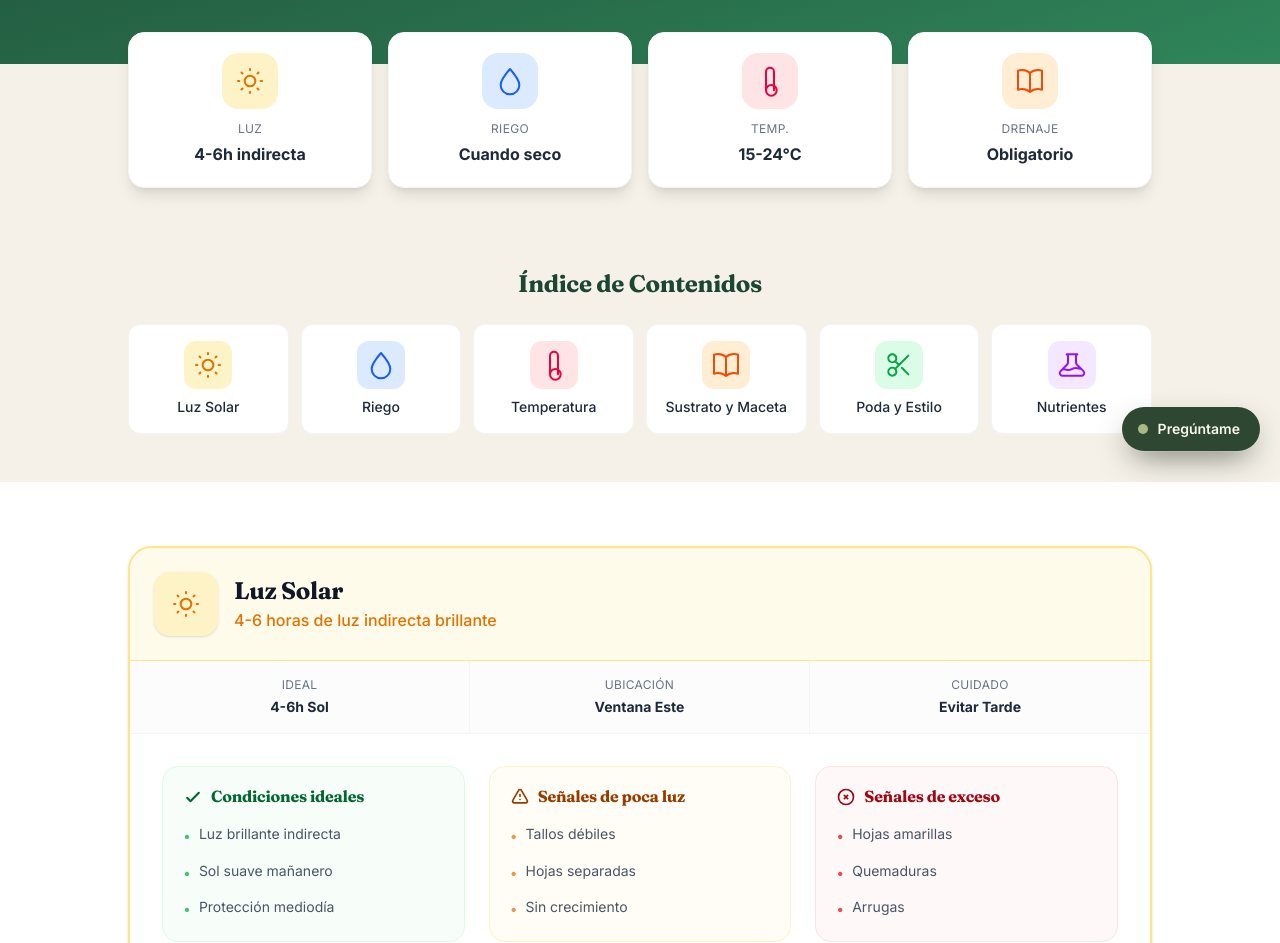
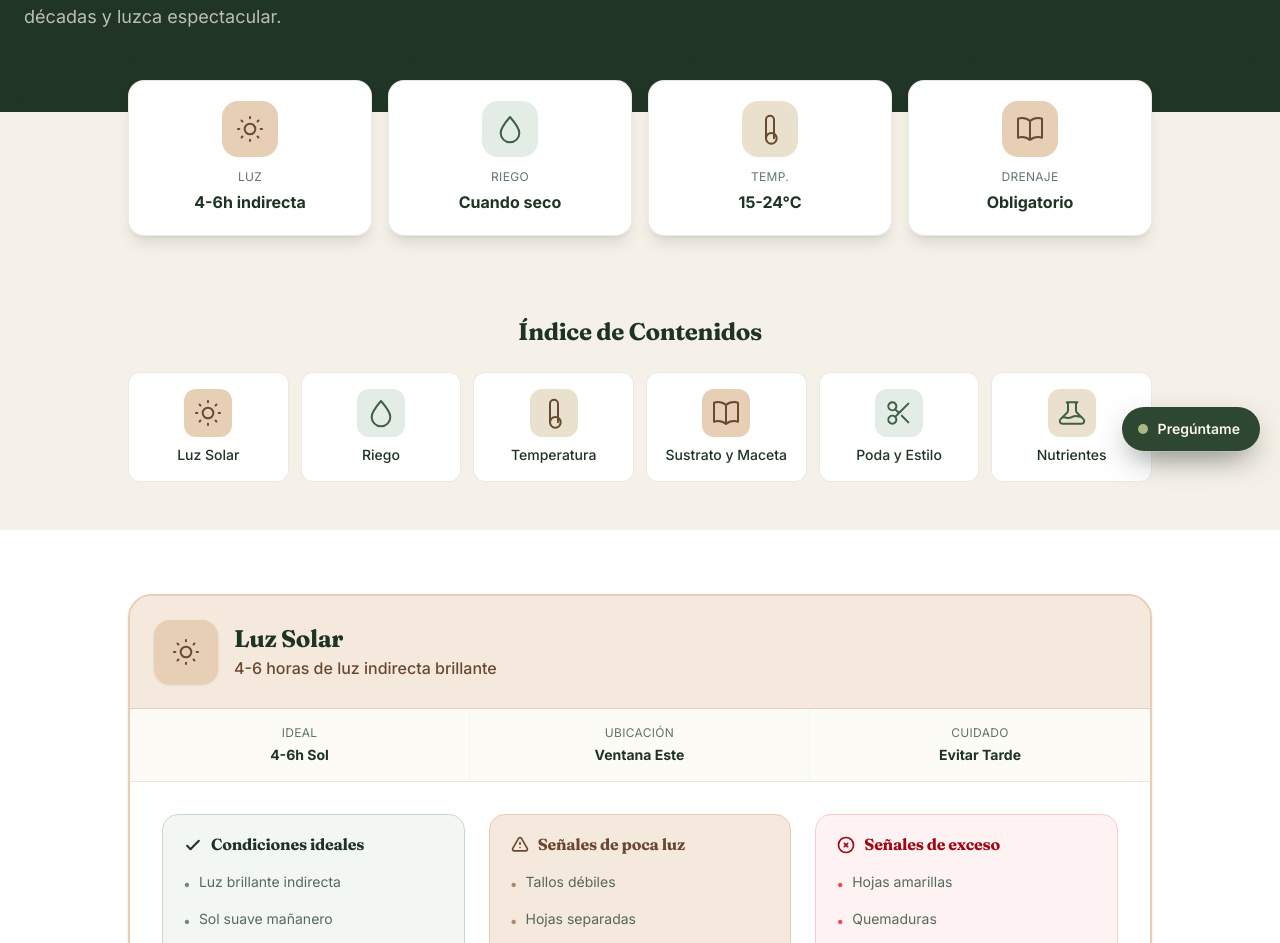
Before and after one commit to Juanpi2024/WEB-DECOJADE, a Next.js app: page /cuidados in a window 1280 px wide. Shown: the part 329-1272 px from the top of the page. Built offline with nearby package versions, Linux system fonts and the light colour scheme.

Commit message:
Cuidados: armonizar con la paleta de marca

```diff
--- a/src/app/cuidados/page.js
+++ b/src/app/cuidados/page.js
@@ -241,22 +241,22 @@ const careGuides = [
 ];
 
 const colorClasses = {
-    amber: { bg: 'bg-amber-50', border: 'border-amber-200', text: 'text-amber-600', iconBg: 'bg-amber-100' },
-    blue: { bg: 'bg-blue-50', border: 'border-blue-200', text: 'text-blue-600', iconBg: 'bg-blue-100' },
-    rose: { bg: 'bg-rose-50', border: 'border-rose-200', text: 'text-rose-600', iconBg: 'bg-rose-100' },
-    orange: { bg: 'bg-orange-50', border: 'border-orange-200', text: 'text-orange-600', iconBg: 'bg-orange-100' },
-    green: { bg: 'bg-green-50', border: 'border-green-200', text: 'text-green-600', iconBg: 'bg-green-100' },
-    purple: { bg: 'bg-purple-50', border: 'border-purple-200', text: 'text-purple-600', iconBg: 'bg-purple-100' },
-    red: { bg: 'bg-red-50', border: 'border-red-200', text: 'text-red-600', iconBg: 'bg-red-100' },
+    amber: { bg: 'bg-clay-100', border: 'border-clay-200', text: 'text-clay-700', iconBg: 'bg-clay-200' },
+    blue: { bg: 'bg-forest-50', border: 'border-forest-200', text: 'text-forest-700', iconBg: 'bg-forest-100' },
+    rose: { bg: 'bg-bone-200', border: 'border-bone-400', text: 'text-clay-700', iconBg: 'bg-bone-300' },
+    orange: { bg: 'bg-clay-100', border: 'border-clay-200', text: 'text-clay-700', iconBg: 'bg-clay-200' },
+    green: { bg: 'bg-forest-50', border: 'border-forest-200', text: 'text-forest-700', iconBg: 'bg-forest-100' },
+    purple: { bg: 'bg-bone-200', border: 'border-bone-400', text: 'text-forest-700', iconBg: 'bg-bone-300' },
+    red: { bg: 'bg-red-50', border: 'border-red-200', text: 'text-red-700', iconBg: 'bg-red-100' },
 };
 
 export default function CuidadosPage() {
     return (
         <>
             {/* Hero - Clean Professional Style */}
-            <section className="pt-28 pb-16 bg-gradient-to-br from-[#1C4532] to-[#2F855A]">
+            <section className="pt-36 pb-20 bg-forest-900 grain relative overflow-hidden">
                 <div className="container mx-auto px-6">
-                    <nav className="flex items-center gap-2 text-green-200 text-sm mb-6">
+                    <nav className="flex items-center gap-2 text-olive-300 text-sm mb-6">
                         <Link href="/" className="hover:text-white transition-colors">Inicio</Link>
                         <span>/</span>
                         <span className="text-white">Guía de Cuidados</span>
@@ -270,7 +270,7 @@ export default function CuidadosPage() {
                         <h1 className="text-3xl md:text-5xl font-bold text-white mb-4">
                             Cuidados del Jade
                         </h1>
-                        <p className="text-green-100 text-lg leading-relaxed max-w-2xl">
+                        <p className="text-bone-100/70 text-lg leading-relaxed max-w-2xl">
                             Todo lo que necesitas saber para que tu planta de Jade (Crassula ovata)
                             viva décadas y luzca espectacular.
                         </p>
@@ -288,12 +288,12 @@ export default function CuidadosPage() {
                             { icon: icons.thermometer, label: 'Temp.', value: '15-24°C', color: 'rose' },
                             { icon: icons.pot, label: 'Drenaje', value: 'Obligatorio', color: 'orange' },
                         ].map((item) => (
-                            <div key={item.label} className="bg-white rounded-2xl p-5 shadow-lg border border-gray-100 text-center">
+                            <div key={item.label} className="bg-white rounded-2xl p-5 shadow-lg border border-forest-900/10 text-center">
                                 <div className={`w-14 h-14 mx-auto rounded-2xl ${colorClasses[item.color].iconBg} ${colorClasses[item.color].text} flex items-center justify-center mb-3`}>
                                     {item.icon}
                                 </div>
-                                <p className="text-xs text-gray-500 uppercase tracking-wide mb-1">{item.label}</p>
-                                <p className="font-bold text-gray-800">{item.value}</p>
+                                <p className="text-xs text-forest-800/75 uppercase tracking-wide mb-1">{item.label}</p>
+                                <p className="font-bold text-forest-900">{item.value}</p>
                             </div>
                         ))}
                     </div>
@@ -304,18 +304,18 @@ export default function CuidadosPage() {
             <section className="py-12 bg-[#F5F1E8]">
                 <div className="container mx-auto px-6">
                     <div className="max-w-5xl mx-auto">
-                        <h2 className="text-2xl font-bold text-[#1C4532] mb-6 text-center">Índice de Contenidos</h2>
+                        <h2 className="text-2xl font-bold text-[var(--color-forest-900)] mb-6 text-center">Índice de Contenidos</h2>
                         <div className="grid grid-cols-2 md:grid-cols-4 lg:grid-cols-6 gap-3">
                             {careGuides.map((guide) => (
                                 <a
                                     key={guide.id}
                                     href={`#${guide.id}`}
-                                    className={`p-4 bg-white hover:${colorClasses[guide.color].bg} rounded-xl border border-gray-100 hover:${colorClasses[guide.color].border} transition-all text-center group cursor-pointer`}
+                                    className={`p-4 bg-white hover:${colorClasses[guide.color].bg} rounded-xl border border-forest-900/10 hover:${colorClasses[guide.color].border} transition-all text-center group cursor-pointer`}
                                 >
                                     <div className={`w-12 h-12 mx-auto rounded-xl ${colorClasses[guide.color].iconBg} ${colorClasses[guide.color].text} flex items-center justify-center mb-2 group-hover:scale-110 transition-transform`}>
                                         {guide.icon}
                                     </div>
-                                    <span className="font-medium text-gray-800 text-sm block">{guide.title}</span>
+                                    <span className="font-medium text-forest-900 text-sm block">{guide.title}</span>
                                 </a>
                             ))}
                         </div>
@@ -340,18 +340,18 @@ export default function CuidadosPage() {
                                             {guide.icon}
                                         </div>
                                         <div className="flex-1">
-                                            <h2 className="text-2xl font-bold text-gray-900">{guide.title}</h2>
+                                            <h2 className="text-2xl font-bold text-forest-900">{guide.title}</h2>
                                             <p className={`${colorClasses[guide.color].text} font-medium`}>{guide.shortDesc}</p>
                                         </div>
                                     </div>
                                 </div>
 
                                 {/* Key Points Bar - More spaced out */}
-                                <div className="grid grid-cols-3 divide-x divide-gray-100 bg-gray-50/50 border-b border-gray-100">
+                                <div className="grid grid-cols-3 divide-x divide-gray-100 bg-bone-100/50 border-b border-forest-900/10">
                                     {guide.keyPoints.map((point) => (
                                         <div key={point.label} className="p-4 text-center hover:bg-white transition-colors">
-                                            <p className="text-xs text-gray-500 uppercase tracking-wide mb-1">{point.label}</p>
-                                            <p className="font-bold text-gray-800 text-sm">{point.value}</p>
+                                            <p className="text-xs text-forest-800/75 uppercase tracking-wide mb-1">{point.label}</p>
+                                            <p className="font-bold text-forest-900 text-sm">{point.value}</p>
                                         </div>
                                     ))}
                                 </div>
@@ -361,23 +361,23 @@ export default function CuidadosPage() {
                                     <div className="grid md:grid-cols-2 lg:grid-cols-3 gap-6">
                                         {guide.content.map((section, i) => {
                                             // Determine styles based on section type
-                                            let cardBg = 'bg-gray-50';
-                                            let titleColor = 'text-gray-800';
+                                            let cardBg = 'bg-bone-100';
+                                            let titleColor = 'text-forest-900';
                                             let icon = icons.check;
                                             let iconColor = colorClasses[guide.color].text;
 
                                             if (section.type === 'ideal') {
-                                                cardBg = 'bg-green-50/50 border border-green-100';
-                                                titleColor = 'text-green-800';
+                                                cardBg = 'bg-forest-50 border border-forest-200';
+                                                titleColor = 'text-forest-900';
                                                 icon = icons.check;
-                                                iconColor = 'text-green-600';
+                                                iconColor = 'text-forest-700';
                                             } else if (section.type === 'warning') {
-                                                cardBg = 'bg-amber-50/50 border border-amber-100';
-                                                titleColor = 'text-amber-800';
+                                                cardBg = 'bg-clay-100 border border-clay-200';
+                                                titleColor = 'text-clay-700';
                                                 icon = icons.warning;
-                                                iconColor = 'text-amber-600';
+                                                iconColor = 'text-clay-600';
                                             } else if (section.type === 'danger') {
-                                                cardBg = 'bg-red-50/50 border border-red-100';
+                                                cardBg = 'bg-red-50 border border-red-200';
                                                 titleColor = 'text-red-800';
                                                 icon = icons.stop;
                                                 iconColor = 'text-red-600';
@@ -391,7 +391,7 @@ export default function CuidadosPage() {
                                                     </h3>
                                                     <ul className="space-y-3">
                                                         {section.items.map((item, j) => (
-                                                            <li key={j} className="flex items-start gap-2 text-sm text-gray-600 leading-relaxed">
+                                                            <li key={j} className="flex items-start gap-2 text-sm text-forest-800/80 leading-relaxed">
                                                                 <span className={`mt-0.5 shrink-0 ${iconColor} opacity-70`}>•</span>
                                                                 {item}
                                                             </li>
@@ -416,7 +416,7 @@ export default function CuidadosPage() {
                                         </h4>
                                         <div className="flex flex-wrap gap-3 relative z-10">
                                             {guide.tips.map((tip, i) => (
-                                                <span key={i} className="inline-flex items-center gap-2 px-4 py-2 bg-white rounded-full text-sm text-gray-700 shadow-sm border border-gray-100">
+                                                <span key={i} className="inline-flex items-center gap-2 px-4 py-2 bg-white rounded-full text-sm text-forest-800/80 shadow-sm border border-forest-900/10">
                                                     <span className={`${colorClasses[guide.color].text}`}>{icons.check}</span>
                                                     {tip}
                                                 </span>
@@ -431,17 +431,17 @@ export default function CuidadosPage() {
             </section>
 
             {/* CTA */}
-            <section className="py-20 bg-[#1C4532] text-white">
+            <section className="py-20 bg-[var(--color-forest-900)] text-white">
                 <div className="container mx-auto px-6 text-center">
                     <h2 className="text-3xl lg:text-4xl font-bold mb-4">¿Necesitas ayuda con tu Jade?</h2>
-                    <p className="text-green-200 mb-8 max-w-md mx-auto">
+                    <p className="text-olive-300 mb-8 max-w-md mx-auto">
                         Somos especialistas. Te asesoramos gratis por WhatsApp sobre cualquier
                         problema o duda con tu planta.
                     </p>
                     <Link
                         href="https://wa.me/56984668005?text=Hola! Necesito ayuda con el cuidado de mi planta de Jade"
                         target="_blank"
-                        className="inline-flex items-center gap-3 px-10 py-4 bg-[#F5F1E8] text-[#1C4532] font-bold rounded-2xl shadow-2xl hover:scale-105 transition-transform cursor-pointer"
+                        className="inline-flex items-center gap-3 px-10 py-4 bg-[#F5F1E8] text-[var(--color-forest-900)] font-bold rounded-2xl shadow-2xl hover:scale-105 transition-transform cursor-pointer"
                     >
                         <svg className="w-6 h-6" fill="currentColor" viewBox="0 0 24 24">
                             <path d="M17.472 14.382c-.297-.149-1.758-.867-2.03-.967-.273-.099-.471-.148-.67.15-.197.297-.767.966-.94 1.164-.173.199-.347.223-.644.075-.297-.15-1.255-.463-2.39-1.475-.883-.788-1.48-1.761-1.653-2.059-.173-.297-.018-.458.13-.606.134-.133.298-.347.446-.52.149-.174.198-.298.298-.497.099-.198.05-.371-.025-.52-.075-.149-.669-1.612-.916-2.207-.242-.579-.487-.5-.669-.51-.173-.008-.371-.01-.57-.01-.198 0-.52.074-.792.372-.272.297-1.04 1.016-1.04 2.479 0 1.462 1.065 2.875 1.213 3.074.149.198 2.096 3.2 5.077 4.487.709.306 1.262.489 1.694.625.712.227 1.36.195 1.871.118.571-.085 1.758-.719 2.006-1.413.248-.694.248-1.289.173-1.413-.074-.124-.272-.198-.57-.347m-5.421 7.403h-.004a9.87 9.87 0 01-5.031-1.378l-.361-.214-3.741.982.998-3.648-.235-.374a9.86 9.86 0 01-1.51-5.26c.001-5.45 4.436-9.884 9.888-9.884 2.64 0 5.122 1.03 6.988 2.898a9.825 9.825 0 012.893 6.994c-.003 5.45-4.437 9.884-9.885 9.884m8.413-18.297A11.815 11.815 0 0012.05 0C5.495 0 .16 5.335.157 11.892c0 2.096.547 4.142 1.588 5.945L.057 24l6.305-1.654a11.882 11.882 0 005.683 1.448h.005c6.554 0 11.89-5.335 11.893-11.893a11.821 11.821 0 00-3.48-8.413z" />
```
